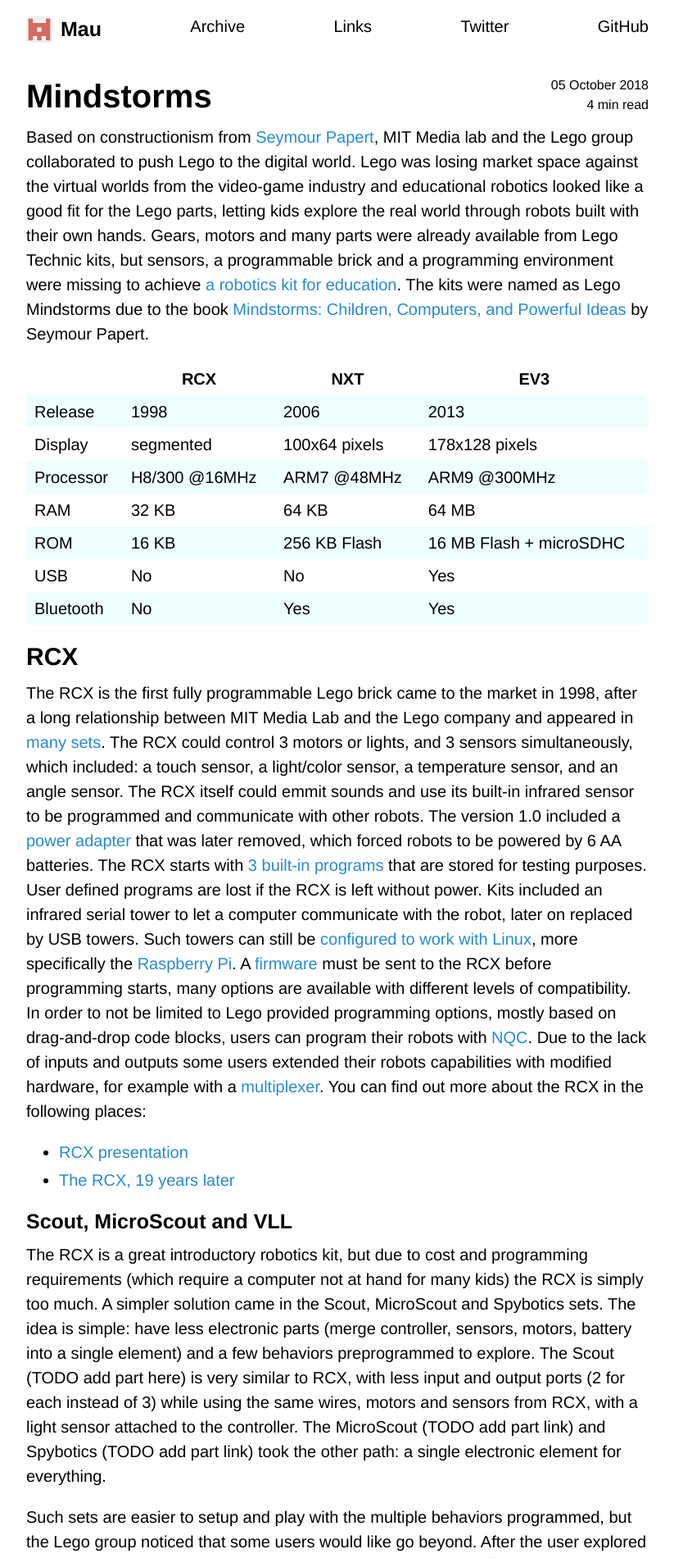
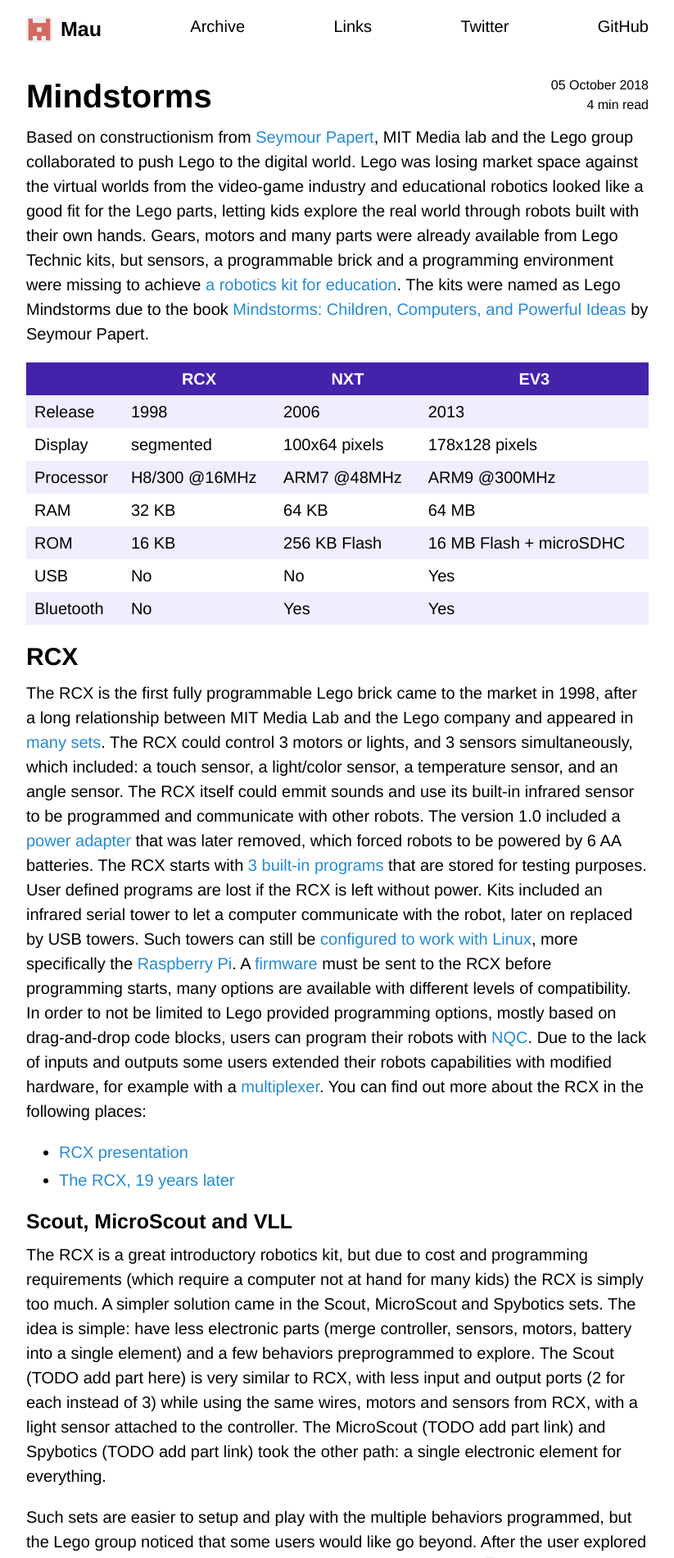
Before and after one commit to Maumagnaguagno/maumagnaguagno.github.io, a Jekyll site: the page built from mindstorms.md, in a window 1280 px wide. Shown: the top 1900 px of the page at 82% size, without its empty margins (228-1051 px from the left). Built offline with Jekyll 4.4.1, drawn with Linux system fonts in a browser that asks for light colours; our own code applies the rules of GitHub Pages for plain Markdown files.

Commit message:
Modify table cell colors

```diff
--- a/css/style.scss
+++ b/css/style.scss
@@ -100,9 +100,14 @@ table {
   border-collapse: collapse;
 }
 
+th {
+  background: #42a;
+  color: #fff;
+}
+
 td, th { padding: .25rem .5rem }
 
-tbody tr:nth-child(odd) { background-color: #eff }
+tbody tr:nth-child(odd) { background-color: #eef }
 
 // Info
 
```
